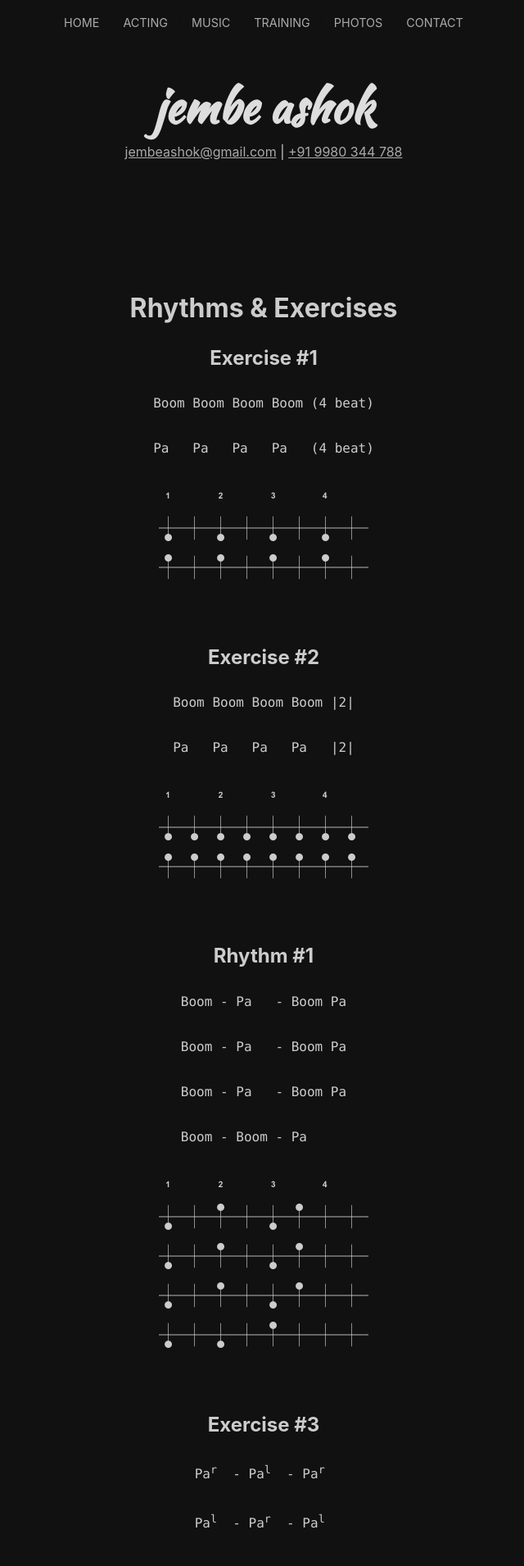
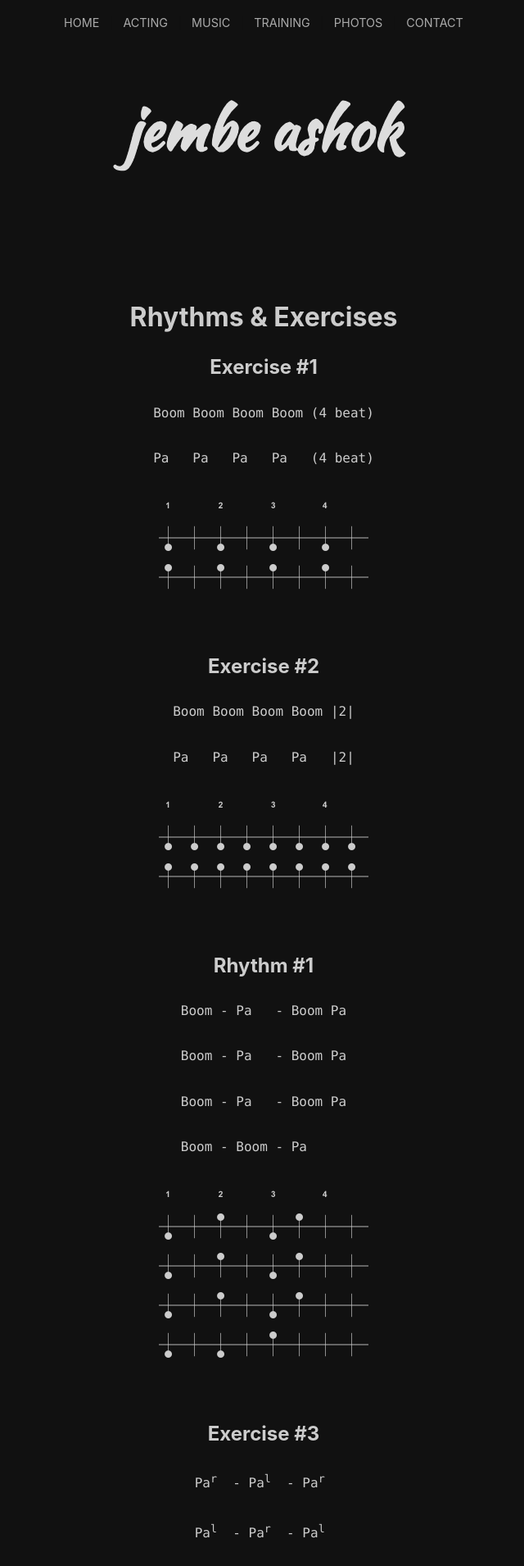
Before and after one commit to amitkaps/jembeashok, a Jekyll site: the page built from _pages/rhythms.md, in a window 1280 px wide. Shown: the top 1910 px of the page at 82% size, without its empty margins (318-958 px from the left). Built offline with Jekyll 4.4.1, drawn with Linux system fonts in a browser that asks for light colours.

Commit message:
changed header to svg

```diff
--- a/_includes/footer.html
+++ b/_includes/footer.html
@@ -9,7 +10,7 @@
             iframe.setAttribute( "allowfullscreen", "" );
             iframe.setAttribute( "gesture", "media");
             iframe.setAttribute( "allow", "encrypted-media");
-            iframe.setAttribute( "src", "//www.youtube-nocookie.com/embed/"+ this.dataset.id +"?rel=0&amp;controls=0&showinfo=0&autoplay=1" );
+            iframe.setAttribute( "src", "//www.youtube-nocookie.com/embed/"+ this.dataset.id +"?rel=0&amp;controls=0&amp;showinfo=0&amp;autoplay=1" );
             this.innerHTML = "";
             this.appendChild( iframe );
       } );
--- a/_includes/header.html
+++ b/_includes/header.html
@@ -9,7 +9,6 @@
 
 	<title>Ashok Kumar | Jembe, Actor, Coach</title>
   <link type="text/css" rel="stylesheet" href="../style.css" />
-  <!-- <style> @import url('https://fonts.googleapis.com/css?family=Kaushan+Script');</style> -->
 </head>
 
 <body>
@@ -23,12 +22,13 @@
   </nav>
 
   <header>
-    <h1>
-        <a href="/">jembe ashok</a>
-    </h1>
+    <a href="/">
+      <img src="img/jembeashok.svg" alt="Jembe Ashok">
+    </a>
+    <!--
+      <h1> <a href="/">jembe ashok</a></h1>
       <p class="contact">
         <a href="mailto:jembeashok@gmail.com?subject=Contact">jembeashok@gmail.com</a>
         | <a href="tel:+91 9980 344 788">+91 9980 344 788</a>
-      </p>
-
+    </p> -->
   </header>
--- a/_pages/rhythms.md
+++ b/_pages/rhythms.md
@@ -4,6 +4,20 @@ title: rhythms
 permalink: rhythms
 nav: 7
 ---
+
+<style>
+@font-face {
+    font-family: 'djemberegular';
+    src: url('../fonts/djembe45-webfont.eot');
+    src: url('../fonts/djembe45-webfont.eot?#iefix') format('embedded-opentype'),
+         url('../fonts/djembe45-webfont.woff') format('woff'),
+         url('../fonts/djembe45-webfont.ttf') format('truetype'),
+         url('../fonts/djembe45-webfont.svg#djemberegular') format('svg');
+    font-weight: normal;
+    font-style: normal;
+}
+
+</style>
 
 ## Rhythms & Exercises
 
--- a/style.css
+++ b/style.css
@@ -1,11 +1,11 @@
-@import url('https://fonts.googleapis.com/css?family=Kaushan+Script');
+/* @import url('https://fonts.googleapis.com/css?family=Kaushan+Script'); */
 
 *, *:before, *:after {
     box-sizing: border-box;
     margin: 0;
     padding: 0;
 }
-
+/*
 @font-face {
     font-family: 'djemberegular';
     src: url('../fonts/djembe45-webfont.eot');
@@ -15,7 +15,7 @@
          url('../fonts/djembe45-webfont.svg#djemberegular') format('svg');
     font-weight: normal;
     font-style: normal;
-}
+} */
 
 body {
   font-family: -apple-system, BlinkMacSystemFont, 'Segoe UI', Roboto, Oxygen, Ubuntu, Cantarell, 'Open Sans', 'Helvetica Neue', sans-serif;
@@ -61,6 +61,11 @@ header {
   margin-top: 3rem;
   margin-bottom: 8rem;
 }
+
+header img{
+  margin: 0 auto;
+  display:block;
+}
 /*
 .lead {
 	max-width: 50rem;
@@ -86,7 +91,7 @@ header {
 
 
 h1 {
-	font-family: 'Kaushan Script', cursive;
+	font-family: cursive;
 	font-size: 3.5rem;
   text-align: center;
 }
```
Also changed, not shown: other parts of _includes/footer.html (+1 -0 lines), img/acting/youtube-PlqjV3ELqPM.jpg, img/acting/youtube-XFORrwEh4qw.jpg, img/acting/youtube-nWmPKA8jaSM.jpg, img/jembeashok.svg (added).
